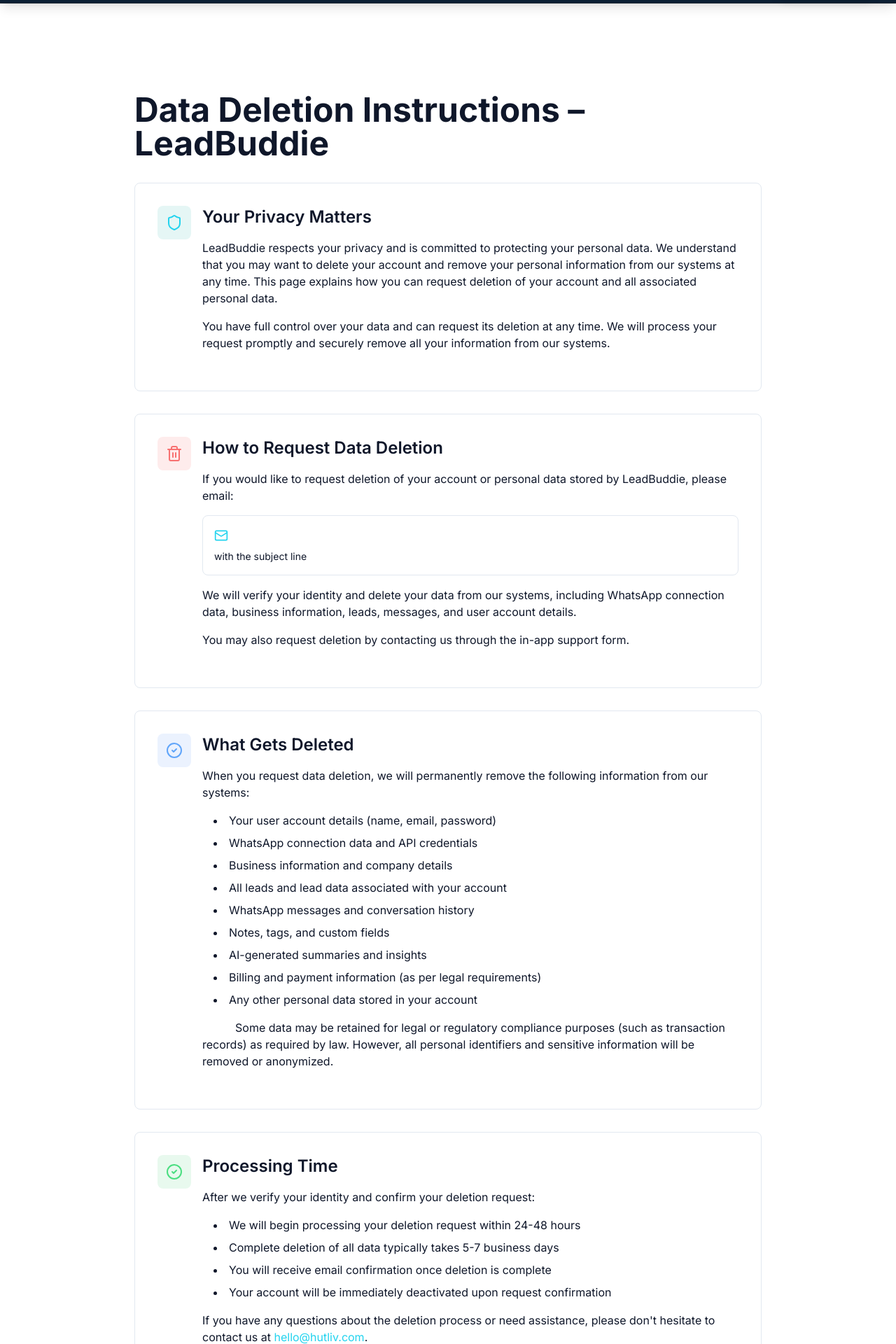
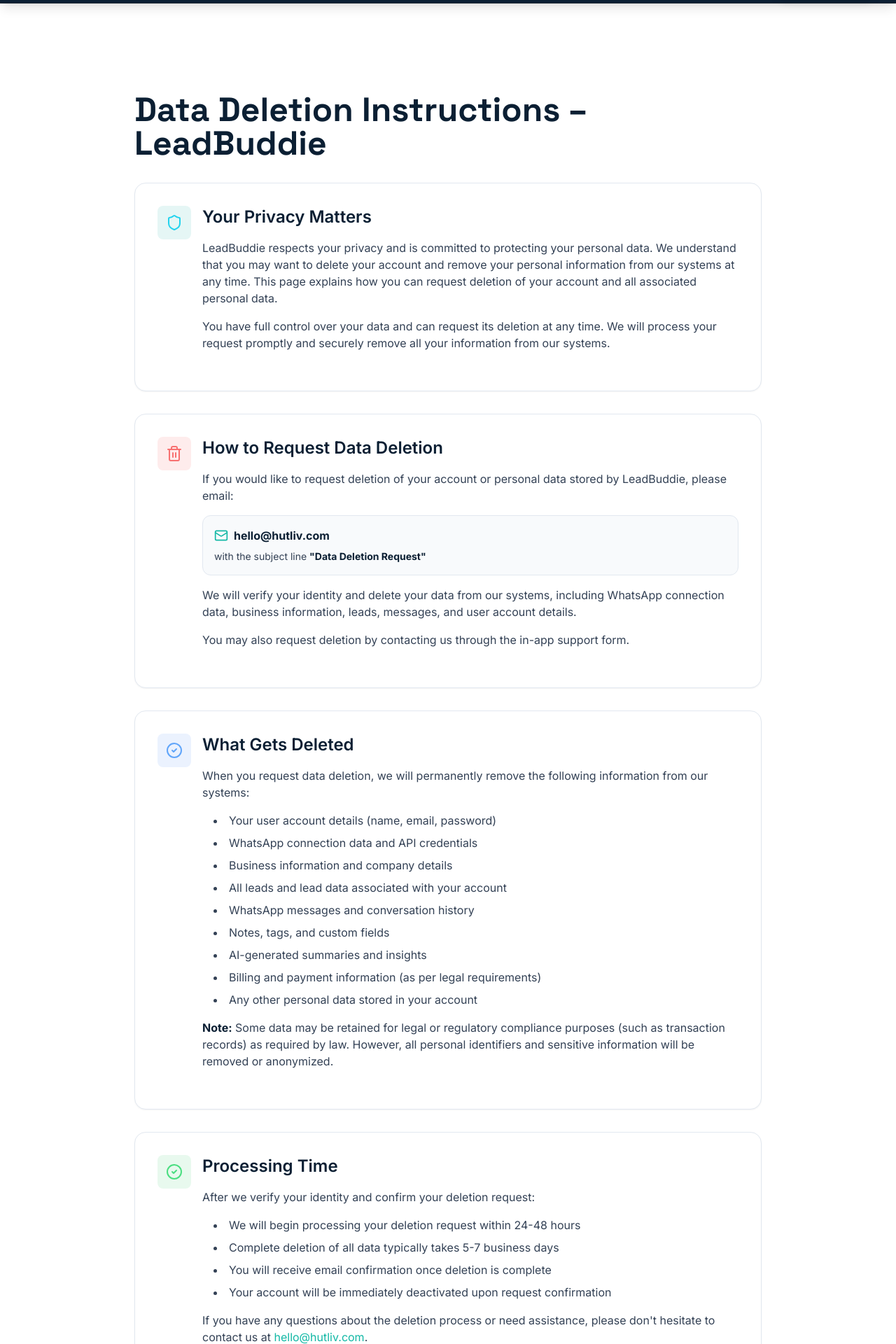
Before and after one commit to vivek6868/leadbuddie-website, a Next.js app: page /data-deletion-instructions in a window 1280 px wide. Shown: the part 60-1980 px from the top of the page at 70% size. Built offline with nearby package versions, Linux system fonts and the light colour scheme.

Commit message:
website changed

```diff
--- a/app/data-deletion-instructions/page.tsx
+++ b/app/data-deletion-instructions/page.tsx
@@ -12,26 +12,26 @@
     <Section className="pt-24 pb-16 md:pt-32 md:pb-24">
       <div className="max-w-4xl mx-auto">
         <div className="mb-8">
-          <h1 className="text-4xl md:text-5xl font-bold mb-4">
+          <h1 className="text-4xl md:text-5xl font-bold mb-4 text-ink font-display">
             Data Deletion Instructions – LeadBuddie
           </h1>
         </div>
 
-        <div className="prose prose-invert max-w-none space-y-8">
-          <div className="bg-dark-800/50 border border-dark-700 rounded-lg p-6 md:p-8">
+        <div className="space-y-8">
+          <div className="bg-white border border-gray-200 rounded-2xl p-6 md:p-8 shadow-sm">
             <div className="flex items-start space-x-4 mb-6">
               <div className="w-12 h-12 bg-primary-600/10 rounded-lg flex items-center justify-center flex-shrink-0">
                 <Shield className="text-primary-400" size={24} />
               </div>
               <div>
-                <h2 className="text-2xl font-semibold mb-4">Your Privacy Matters</h2>
-                <p className="text-dark-300 mb-4">
+                <h2 className="text-2xl font-semibold mb-4 text-ink">Your Privacy Matters</h2>
+                <p className="text-gray-700 mb-4">
                   LeadBuddie respects your privacy and is committed to protecting your personal data.
                   We understand that you may want to delete your account and remove your personal information
                   from our systems at any time. This page explains how you can request deletion of your
                   account and all associated personal data.
                 </p>
-                <p className="text-dark-300">
+                <p className="text-gray-700">
                   You have full control over your data and can request its deletion at any time. We will
                   process your request promptly and securely remove all your information from our systems.
                 </p>
@@ -39,48 +39,49 @@
             </div>
           </div>
 
-          <div className="bg-dark-800/50 border border-dark-700 rounded-lg p-6 md:p-8">
+          <div className="bg-white border border-gray-200 rounded-2xl p-6 md:p-8 shadow-sm">
             <div className="flex items-start space-x-4 mb-6">
               <div className="w-12 h-12 bg-red-500/10 rounded-lg flex items-center justify-center flex-shrink-0">
                 <Trash2 className="text-red-400" size={24} />
               </div>
               <div>
-                <h2 className="text-2xl font-semibold mb-4">How to Request Data Deletion</h2>
-                <p className="text-dark-300 mb-4">
+                <h2 className="text-2xl font-semibold mb-4 text-ink">How to Request Data Deletion</h2>
+                <p className="text-gray-700 mb-4">
                   If you would like to request deletion of your account or personal data stored by LeadBuddie,
                   please email:
                 </p>
-                <div className="bg-dark-900 border border-dark-700 rounded-lg p-4 mb-4">
+                <div className="bg-gray-50 border border-gray-200 rounded-xl p-4 mb-4">
                   <div className="flex items-center space-x-2 mb-2">
-                    <Mail className="text-primary-400" size={20} />
-                    <strong className="text-white">hello@hutliv.com</strong>
+                    <Mail className="text-primary-500" size={20} />
+                    <strong className="text-ink">hello@hutliv.com</strong>
                   </div>
-                  <p className="text-dark-300 text-sm">
-                    with the subject line <strong className="text-white">"Data Deletion Request"</strong>
+                  <p className="text-gray-700 text-sm">
+                    with the subject line{' '}
+                    <strong className="text-ink">"Data Deletion Request"</strong>
                   </p>
                 </div>
-                <p className="text-dark-300 mb-4">
+                <p className="text-gray-700 mb-4">
                   We will verify your identity and delete your data from our systems, including WhatsApp
                   connection data, business information, leads, messages, and user account details.
                 </p>
-                <p className="text-dark-300">
+                <p className="text-gray-700">
                   You may also request deletion by contacting us through the in-app support form.
                 </p>
               </div>
             </div>
           </div>
 
-          <div className="bg-dark-800/50 border border-dark-700 rounded-lg p-6 md:p-8">
+          <div className="bg-white border border-gray-200 rounded-2xl p-6 md:p-8 shadow-sm">
             <div className="flex items-start space-x-4 mb-6">
               <div className="w-12 h-12 bg-blue-500/10 rounded-lg flex items-center justify-center flex-shrink-0">
                 <CheckCircle2 className="text-blue-400" size={24} />
               </div>
               <div>
-                <h2 className="text-2xl font-semibold mb-4">What Gets Deleted</h2>
-                <p className="text-dark-300 mb-4">
+                <h2 className="text-2xl font-semibold mb-4 text-ink">What Gets Deleted</h2>
+                <p className="text-gray-700 mb-4">
                   When you request data deletion, we will permanently remove the following information from our systems:
                 </p>
-                <ul className="list-disc list-inside space-y-2 text-dark-300 mb-4 ml-4">
+                <ul className="list-disc list-inside space-y-2 text-gray-700 mb-4 ml-4">
                   <li>Your user account details (name, email, password)</li>
                   <li>WhatsApp connection data and API credentials</li>
                   <li>Business information and company details</li>
@@ -91,8 +92,8 @@
                   <li>Billing and payment information (as per legal requirements)</li>
                   <li>Any other personal data stored in your account</li>
                 </ul>
-                <p className="text-dark-300">
-                  <strong className="text-white">Note:</strong> Some data may be retained for legal or regulatory
+                <p className="text-gray-700">
+                  <strong className="text-ink">Note:</strong> Some data may be retained for legal or regulatory
                   compliance purposes (such as transaction records) as required by law. However, all personal
                   identifiers and sensitive information will be removed or anonymized.
                 </p>
@@ -100,25 +101,32 @@
             </div>
           </div>
 
-          <div className="bg-dark-800/50 border border-dark-700 rounded-lg p-6 md:p-8">
+          <div className="bg-white border border-gray-200 rounded-2xl p-6 md:p-8 shadow-sm">
             <div className="flex items-start space-x-4 mb-6">
               <div className="w-12 h-12 bg-green-500/10 rounded-lg flex items-center justify-center flex-shrink-0">
                 <CheckCircle2 className="text-green-400" size={24} />
               </div>
               <div>
-                <h2 className="text-2xl font-semibold mb-4">Processing Time</h2>
-                <p className="text-dark-300 mb-4">
+                <h2 className="text-2xl font-semibold mb-4 text-ink">Processing Time</h2>
+                <p className="text-gray-700 mb-4">
                   After we verify your identity and confirm your deletion request:
                 </p>
-                <ul className="list-disc list-inside space-y-2 text-dark-300 mb-4 ml-4">
+                <ul className="list-disc list-inside space-y-2 text-gray-700 mb-4 ml-4">
                   <li>We will begin processing your deletion request within 24-48 hours</li>
                   <li>Complete deletion of all data typically takes 5-7 business days</li>
                   <li>You will receive email confirmation once deletion is complete</li>
                   <li>Your account will be immediately deactivated upon request confirmation</li>
                 </ul>
-                <p className="text-dark-300">
+                <p className="text-gray-700">
                   If you have any questions about the deletion process or need assistance, please don't hesitate
-                  to contact us at <a href="mailto:hello@hutliv.com" className="text-primary-400 hover:text-primary-300">hello@hutliv.com</a>.
+                  to contact us at{' '}
+                  <a
+                    href="mailto:hello@hutliv.com"
+                    className="text-primary-500 hover:text-primary-600"
+                  >
+                    hello@hutliv.com
+                  </a>
+                  .
                 </p>
               </div>
             </div>
--- a/components/forms/ContactForm.tsx
+++ b/components/forms/ContactForm.tsx
@@ -50,10 +50,10 @@
   }
 
   return (
-    <div className="bg-gray-50 dark:bg-gray-800/50 border border-gray-200 dark:border-gray-700 rounded-lg p-6 md:p-8">
+    <div className="bg-white border border-gray-200 rounded-2xl p-6 md:p-8 shadow-[0_20px_60px_rgba(15,23,42,0.08)]">
       <form onSubmit={handleSubmit} className="space-y-6">
         <div>
-          <label htmlFor="name" className="block text-sm font-medium mb-2 text-gray-900 dark:text-gray-200">
+          <label htmlFor="name" className="block text-sm font-medium mb-2 text-gray-900">
             Name *
           </label>
           <input
@@ -63,14 +63,14 @@
             required
             value={formData.name}
             onChange={handleChange}
-            className="w-full px-4 py-3 bg-white dark:bg-gray-800 border border-gray-300 dark:border-gray-700 rounded-lg text-gray-900 dark:text-white placeholder-gray-400 dark:placeholder-gray-500 focus:outline-none focus:ring-2 focus:ring-primary-600 focus:border-transparent"
+            className="w-full px-4 py-3 bg-white border border-gray-300 rounded-lg text-gray-900 placeholder-gray-400 focus:outline-none focus:ring-2 focus:ring-primary-600 focus:border-transparent"
             placeholder="Your name"
             style={{ color: 'inherit' }}
           />
         </div>
 
         <div>
-          <label htmlFor="email" className="block text-sm font-medium mb-2 text-gray-900 dark:text-gray-200">
+          <label htmlFor="email" className="block text-sm font-medium mb-2 text-gray-900">
             Email *
           </label>
           <input
@@ -80,14 +80,14 @@
             required
             value={formData.email}
             onChange={handleChange}
-            className="w-full px-4 py-3 bg-white dark:bg-gray-800 border border-gray-300 dark:border-gray-700 rounded-lg text-gray-900 dark:text-white placeholder-gray-400 dark:placeholder-gray-500 focus:outline-none focus:ring-2 focus:ring-primary-600 focus:border-transparent"
+            className="w-full px-4 py-3 bg-white border border-gray-300 rounded-lg text-gray-900 placeholder-gray-400 focus:outline-none focus:ring-2 focus:ring-primary-600 focus:border-transparent"
             placeholder="your@email.com"
             style={{ color: 'inherit' }}
           />
         </div>
 
         <div>
-          <label htmlFor="message" className="block text-sm font-medium mb-2 text-gray-900 dark:text-gray-200">
+          <label htmlFor="message" className="block text-sm font-medium mb-2 text-gray-900">
             Message *
           </label>
           <textarea
@@ -97,7 +97,7 @@
             rows={6}
             value={formData.message}
             onChange={handleChange}
-            className="w-full px-4 py-3 bg-white dark:bg-gray-800 border border-gray-300 dark:border-gray-700 rounded-lg text-gray-900 dark:text-white placeholder-gray-400 dark:placeholder-gray-500 focus:outline-none focus:ring-2 focus:ring-primary-600 focus:border-transparent resize-none"
+            className="w-full px-4 py-3 bg-white border border-gray-300 rounded-lg text-gray-900 placeholder-gray-400 focus:outline-none focus:ring-2 focus:ring-primary-600 focus:border-transparent resize-none"
             placeholder="How can we help you?"
             style={{ color: 'inherit' }}
           />
@@ -134,8 +134,8 @@
         </Button>
       </form>
 
-      <div className="mt-6 pt-6 border-t border-gray-200 dark:border-gray-700">
-        <p className="text-sm text-gray-600 dark:text-gray-400 text-center">
+      <div className="mt-6 pt-6 border-t border-gray-200">
+        <p className="text-sm text-gray-600 text-center">
           Or email us directly at{' '}
           <a href="mailto:hello@hutliv.com" className="text-primary-400 hover:text-primary-300">
             hello@hutliv.com
```
Also changed, not shown: app/contact/page.tsx (+15 -15 lines).
